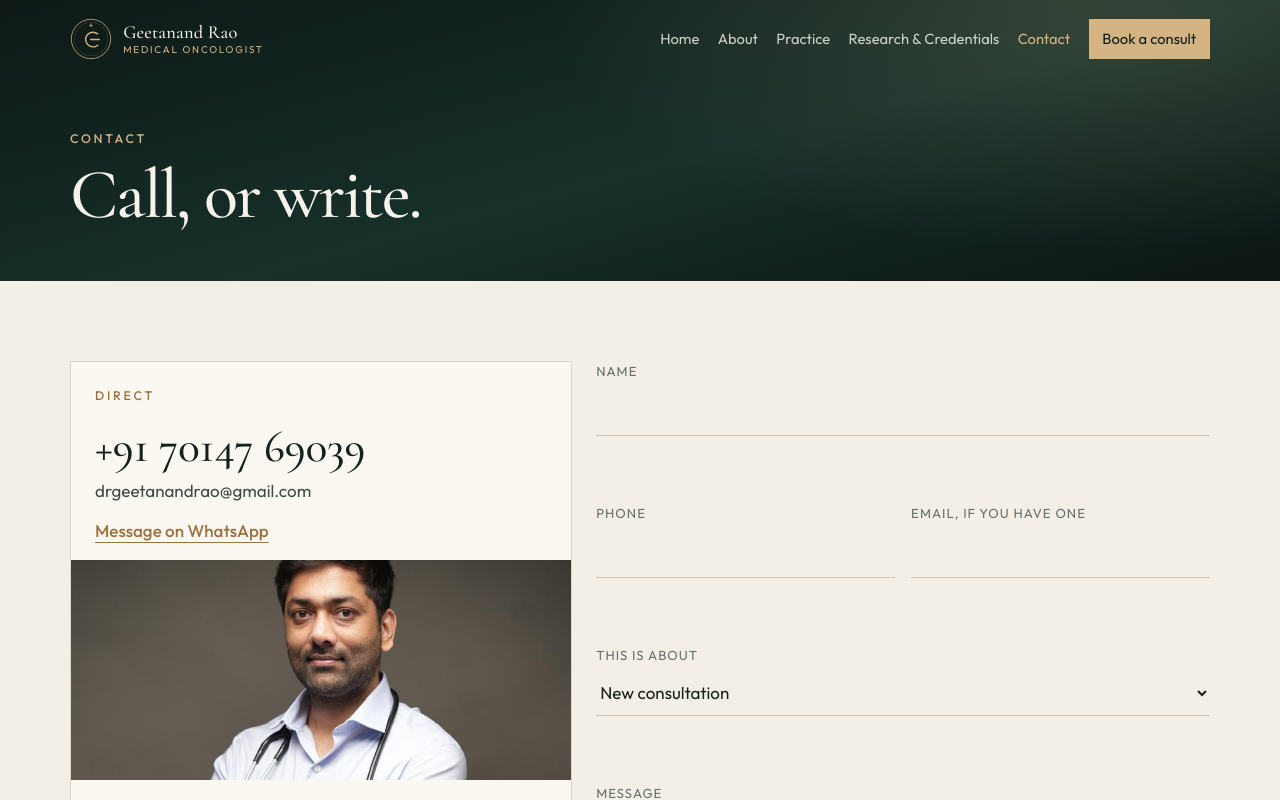
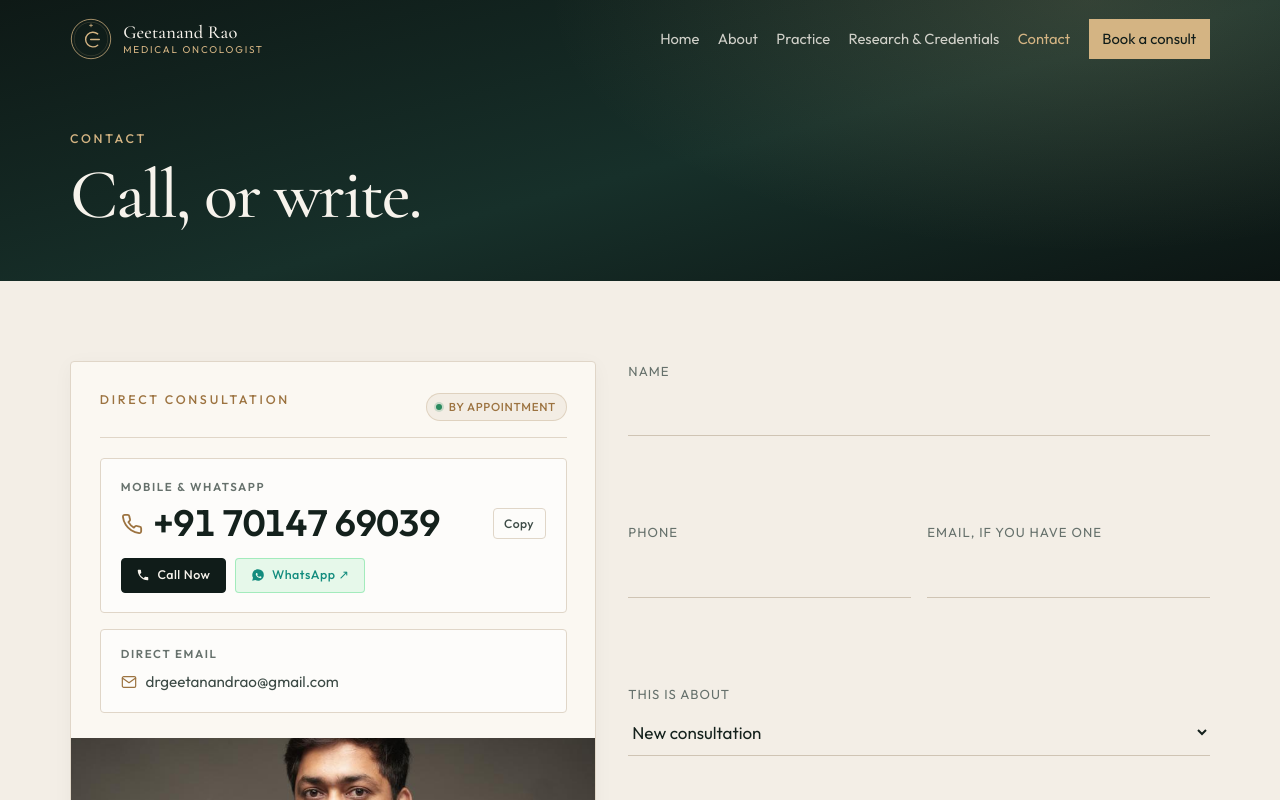
Before and after one commit to pankaj2816/dr-geetanand-rao, a React (Vite) app: page /contact in a window 1280 px wide. Shown: the top 800 px of the page. Built offline with nearby package versions, Linux system fonts and the light colour scheme.

Commit message:
Refine contact section numbers with crisp lining figures, copy button, and dedicated action pills

```diff
--- a/src/pages/Contact.jsx
+++ b/src/pages/Contact.jsx
@@ -17,6 +17,15 @@ export default function Contact() {
   usePageTitle('Contact')
   const [values, setValues] = useState(empty)
   const [errors, setErrors] = useState({})
+  const [copied, setCopied] = useState(false)
+
+  function handleCopyNumber() {
+    if (navigator?.clipboard?.writeText) {
+      navigator.clipboard.writeText(site.phoneDisplay)
+      setCopied(true)
+      setTimeout(() => setCopied(false), 2200)
+    }
+  }
 
   function update(event) {
     const { name, value } = event.target
@@ -60,28 +69,74 @@ export default function Contact() {
       <section className="section">
         <div className="wrap contact-grid">
           <aside className="contact-card">
-            <p className="kicker kicker-dark">Direct</p>
-            <a className="phone" href={`tel:${site.phoneTel}`}>
-              {site.phoneDisplay}
-            </a>
-            <a className="mail" href={`mailto:${site.email}`}>
-              {site.email}
-            </a>
-            <a className="text-link" href={site.whatsapp} target="_blank" rel="noreferrer">
-              Message on WhatsApp
-            </a>
+            <div className="contact-card-header">
+              <p className="kicker kicker-dark">Direct Consultation</p>
+              <span className="contact-status-pill">
+                <span className="status-dot" aria-hidden="true" />
+                By Appointment
+              </span>
+            </div>
+
+            <div className="contact-direct-box">
+              <span className="contact-channel-label">Mobile & WhatsApp</span>
+              <div className="contact-phone-row">
+                <a className="contact-phone-number" href={`tel:${site.phoneTel}`}>
+                  <svg viewBox="0 0 24 24" width="22" height="22" fill="none" stroke="currentColor" strokeWidth="2" strokeLinecap="round" strokeLinejoin="round" aria-hidden="true">
+                    <path d="M22 16.92v3a2 2 0 0 1-2.18 2 19.79 19.79 0 0 1-8.63-3.07 19.5 19.5 0 0 1-6-6 19.79 19.79 0 0 1-3.07-8.67A2 2 0 0 1 4.11 2h3a2 2 0 0 1 2 1.72 12.84 12.84 0 0 0 .7 2.81 2 2 0 0 1-.45 2.11L8.09 9.91a16 16 0 0 0 6 6l1.27-1.27a2 2 0 0 1 2.11-.45 12.84 12.84 0 0 0 2.81.7A2 2 0 0 1 22 16.92z" />
+                  </svg>
+                  <span>{site.phoneDisplay}</span>
+                </a>
+                <button
+                  type="button"
+                  className={`contact-copy-btn ${copied ? 'is-copied' : ''}`}
+                  onClick={handleCopyNumber}
+                  title="Copy telephone number"
+                  aria-label="Copy telephone number"
+                >
+                  {copied ? 'Copied ✓' : 'Copy'}
+                </button>
+              </div>
+
+              <div className="contact-action-pills">
+                <a className="contact-pill-btn btn-call" href={`tel:${site.phoneTel}`}>
+                  <svg viewBox="0 0 24 24" width="14" height="14" fill="currentColor" aria-hidden="true">
+                    <path d="M6.62 10.79c1.44 2.83 3.76 5.14 6.59 6.59l2.2-2.2c.27-.27.67-.36 1.02-.24 1.12.37 2.33.57 3.57.57.55 0 1 .45 1 1V20c0 .55-.45 1-1 1-9.39 0-17-7.61-17-17 0-.55.45-1 1-1h3.5c.55 0 1 .45 1 1 0 1.25.2 2.45.57 3.57.11.35.03.74-.25 1.02l-2.2 2.2z" />
+                  </svg>
+                  Call Now
+                </a>
+                <a className="contact-pill-btn btn-wa" href={site.whatsapp} target="_blank" rel="noreferrer">
+                  <svg viewBox="0 0 24 24" width="14" height="14" fill="currentColor" aria-hidden="true">
+                    <path d="M12.04 2c-5.46 0-9.91 4.45-9.91 9.91 0 1.75.46 3.45 1.32 4.95L2.05 22l5.25-1.38c1.45.79 3.08 1.21 4.74 1.21 5.46 0 9.91-4.45 9.91-9.91 0-2.65-1.03-5.14-2.9-7.01A9.816 9.816 0 0 0 12.04 2zm5.78 14.18c-.24.68-1.2 1.26-1.66 1.34-.43.08-.99.12-2.88-.66-2.42-.99-3.97-3.47-4.09-3.63-.12-.16-.99-1.32-.99-2.52 0-1.2.62-1.79.84-2.03.22-.24.48-.3.64-.3.16 0 .32.01.46.01.15 0 .35-.06.55.42.2.48.68 1.66.74 1.78.06.12.1.26.02.42-.08.16-.12.26-.24.4-.12.14-.25.31-.36.42-.12.12-.24.25-.1.49.14.24.63 1.04 1.35 1.68.93.83 1.71 1.09 1.95 1.21.24.12.38.1.52-.06.14-.16.6-.7.76-.94.16-.24.32-.2.54-.12.22.08 1.4.66 1.64.78.24.12.4.18.46.28.06.1.06.58-.18 1.26z" />
+                  </svg>
+                  WhatsApp ↗
+                </a>
+              </div>
+            </div>
+
+            <div className="contact-email-box">
+              <span className="contact-channel-label">Direct Email</span>
+              <a className="contact-email-link" href={`mailto:${site.email}`}>
+                <svg viewBox="0 0 24 24" width="16" height="16" fill="none" stroke="currentColor" strokeWidth="1.8" strokeLinecap="round" strokeLinejoin="round" aria-hidden="true">
+                  <path d="M4 4h16c1.1 0 2 .9 2 2v12c0 1.1-.9 2-2 2H4c-1.1 0-2-.9-2-2V6c0-1.1.9-2 2-2z" />
+                  <polyline points="22,6 12,13 2,6" />
+                </svg>
+                <span>{site.email}</span>
+              </a>
+            </div>
+
             <img
               className="contact-photo"
               src={`${import.meta.env.BASE_URL}media/portrait-blue.jpg`}
               alt="Dr. Geetanand Rao"
             />
-            <dl>
+
+            <dl className="contact-details-dl">
               <div>
-                <dt>Clinic</dt>
+                <dt>Clinic Location</dt>
                 <dd>
                   <strong>{site.clinic}</strong>
                   <br />
-                  {site.address}
+                  <span className="address-line">{site.address}</span>
                   <div className="contact-links-row">
                     <a className="text-link" href={site.googleMapsDirections} target="_blank" rel="noreferrer">
                       Get Directions ↗
@@ -95,7 +150,7 @@ export default function Contact() {
               <div>
                 <dt>Registration</dt>
                 <dd>
-                  {site.council}, {site.registration}
+                  <span>{site.council}</span> · <strong className="reg-num">Reg. {site.registration}</strong>
                 </dd>
               </div>
               <div>
--- a/src/styles.css
+++ b/src/styles.css
@@ -963,31 +963,202 @@ h1, h2, h3, p { margin: 0; }
 }
 
 /* Contact */
-.contact-grid { display: grid; grid-template-columns: minmax(0, 0.9fr) minmax(0, 1.1fr); gap: 1.5rem; align-items: stretch; }
+.contact-grid { display: grid; grid-template-columns: minmax(0, 0.95fr) minmax(0, 1.05fr); gap: 2rem; align-items: stretch; }
 .contact-card {
   display: flex;
   flex-direction: column;
   height: 100%;
   background: var(--paper);
   border: 1px solid var(--line);
-  padding: 1.5rem;
+  padding: 1.8rem;
+  border-radius: 4px;
   overflow: hidden;
+  box-shadow: 0 4px 20px rgba(16, 28, 25, 0.04);
+}
+.contact-card-header {
+  display: flex;
+  justify-content: space-between;
+  align-items: center;
+  gap: 0.8rem;
+  margin-bottom: 1.3rem;
+  padding-bottom: 0.8rem;
+  border-bottom: 1px solid var(--line);
+}
+.contact-status-pill {
+  display: inline-flex;
+  align-items: center;
+  gap: 0.4rem;
+  font-size: 0.72rem;
+  font-weight: 500;
+  letter-spacing: 0.06em;
+  text-transform: uppercase;
+  color: var(--brass);
+  background: rgba(156, 115, 64, 0.08);
+  border: 1px solid rgba(156, 115, 64, 0.22);
+  padding: 0.22rem 0.6rem;
+  border-radius: 999px;
+}
+.status-dot {
+  width: 6px;
+  height: 6px;
+  border-radius: 50%;
+  background: #2a8a5e;
+  box-shadow: 0 0 0 2px rgba(42, 138, 94, 0.2);
+}
+.contact-direct-box {
+  background: rgba(255, 255, 255, 0.65);
+  border: 1px solid var(--line);
+  border-radius: 4px;
+  padding: 1.15rem 1.25rem 1.2rem;
+  margin-bottom: 1rem;
+}
+.contact-channel-label {
+  display: block;
+  font-size: 0.72rem;
+  font-weight: 600;
+  letter-spacing: 0.14em;
+  text-transform: uppercase;
+  color: var(--muted);
+  margin-bottom: 0.45rem;
+}
+.contact-phone-row {
+  display: flex;
+  justify-content: space-between;
+  align-items: center;
+  gap: 0.75rem;
+  flex-wrap: wrap;
+}
+.contact-phone-number,
+.phone {
+  font-family: var(--sans);
+  font-weight: 600;
+  font-size: clamp(1.8rem, 3.2vw, 2.3rem);
+  line-height: 1.1;
+  color: var(--ink);
+  letter-spacing: -0.015em;
+  text-decoration: none;
+  font-variant-numeric: lining-nums tabular-nums;
+  font-feature-settings: "lnum" 1, "tnum" 1;
+  display: inline-flex;
+  align-items: center;
+  gap: 0.65rem;
+  transition: color 0.2s ease, transform 0.2s ease;
+}
+.contact-phone-number svg {
+  color: var(--brass);
+  flex-shrink: 0;
+}
+.contact-phone-number:hover,
+.phone:hover {
+  color: var(--brass);
+}
+.contact-copy-btn {
+  background: transparent;
+  border: 1px solid var(--line);
+  color: var(--ink-soft);
+  font-family: var(--sans);
+  font-size: 0.76rem;
+  font-weight: 500;
+  letter-spacing: 0.04em;
+  padding: 0.3rem 0.65rem;
+  border-radius: 4px;
+  cursor: pointer;
+  transition: all 0.18s ease;
+}
+.contact-copy-btn:hover {
+  border-color: var(--brass);
+  color: var(--brass);
+  background: rgba(156, 115, 64, 0.06);
+}
+.contact-copy-btn.is-copied {
+  background: var(--deep);
+  color: var(--white);
+  border-color: var(--deep);
+}
+.contact-action-pills {
+  display: flex;
+  gap: 0.6rem;
+  margin-top: 0.85rem;
+}
+.contact-pill-btn {
+  display: inline-flex;
+  align-items: center;
+  gap: 0.45rem;
+  font-size: 0.78rem;
+  font-weight: 500;
+  letter-spacing: 0.04em;
+  padding: 0.42rem 0.9rem;
+  border-radius: 4px;
+  text-decoration: none;
+  transition: all 0.2s ease;
+}
+.btn-call {
+  background: var(--deep);
+  color: var(--white);
+  border: 1px solid var(--deep);
+}
+.btn-call:hover {
+  background: var(--brass);
+  border-color: var(--brass);
+  color: var(--white);
+}
+.btn-wa {
+  background: rgba(37, 211, 102, 0.1);
+  color: #128c7e;
+  border: 1px solid rgba(37, 211, 102, 0.35);
+}
+.btn-wa:hover {
+  background: #25d366;
+  color: #fff;
+  border-color: #25d366;
+}
+.contact-email-box {
+  background: rgba(255, 255, 255, 0.65);
+  border: 1px solid var(--line);
+  border-radius: 4px;
+  padding: 0.9rem 1.25rem;
+  margin-bottom: 1.2rem;
+}
+.contact-email-link,
+.mail {
+  display: inline-flex;
+  align-items: center;
+  gap: 0.55rem;
+  color: var(--ink-soft);
+  text-decoration: none;
+  font-size: 0.95rem;
+  font-family: var(--sans);
+  font-weight: 400;
+  transition: color 0.18s ease;
+}
+.contact-email-link svg {
+  color: var(--brass);
+  flex-shrink: 0;
+}
+.contact-email-link:hover,
+.mail:hover {
+  color: var(--brass);
+  text-decoration: underline;
+  text-underline-offset: 0.25em;
 }
 .contact-photo {
-  width: calc(100% + 3rem);
+  width: calc(100% + 3.6rem);
   max-width: none;
   height: 220px;
   object-fit: cover;
   object-position: center 18%;
-  margin: 1rem -1.5rem 1.15rem;
-}
-.phone, .mail { display: block; text-decoration: none; }
-.phone { font-family: var(--serif); font-size: clamp(2rem, 4vw, 2.8rem); line-height: 1; margin: 0.4rem 0; }
-.mail { margin-bottom: 0.8rem; color: var(--ink-soft); }
-.contact-card dl { margin: 1.4rem 0 0; }
-.contact-card div { padding: 0.75rem 0; border-top: 1px solid var(--line); }
-.contact-card dt { color: var(--muted); font-size: 0.78rem; letter-spacing: 0.12em; text-transform: uppercase; }
-.contact-card dd { margin: 0.2rem 0 0; }
+  margin: 0.4rem -1.8rem 1.2rem;
+}
+.contact-details-dl { margin: 0; }
+.contact-details-dl div { padding: 0.75rem 0; border-top: 1px solid var(--line); }
+.contact-details-dl dt { color: var(--muted); font-size: 0.76rem; letter-spacing: 0.12em; text-transform: uppercase; font-weight: 500; }
+.contact-details-dl dd { margin: 0.25rem 0 0; font-size: 0.95rem; }
+.address-line { color: var(--ink-soft); font-size: 0.92rem; }
+.reg-num {
+  font-variant-numeric: lining-nums tabular-nums;
+  font-feature-settings: "lnum" 1, "tnum" 1;
+  color: var(--ink);
+}
 .contact-form { display: grid; gap: 1rem; }
 .field-row { display: grid; grid-template-columns: 1fr 1fr; gap: 1rem; }
 .field label { display: block; font-size: 0.82rem; letter-spacing: 0.08em; text-transform: uppercase; color: var(--muted); }
@@ -1109,6 +1280,16 @@ h1, h2, h3, p { margin: 0; }
   }
   .cred-strip {
     padding: 2.8rem 0 2.6rem;
+  }
+  .contact-phone-number,
+  .phone {
+    font-size: 1.55rem;
+  }
+  .contact-action-pills {
+    flex-direction: column;
+  }
+  .contact-pill-btn {
+    justify-content: center;
   }
 }
 
```
